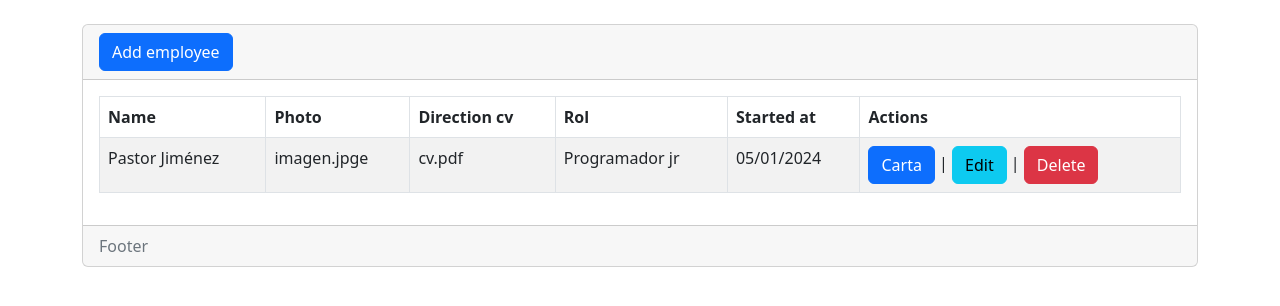
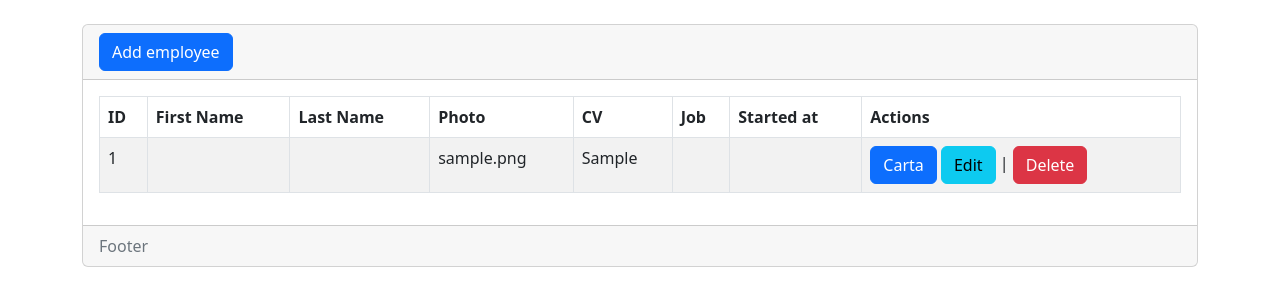
Before and after one commit to Torpass/control-employees-system, a PHP site: page /complex_project/sessions/empleados/index.php in a window 1280 px wide. Shown: the part 56-362 px from the top of the page. Run offline with PHP 8.4, Linux system fonts and the light colour scheme; tables that the repository leaves empty or names only in its code hold one stand-in row (values such as "Sample post"); data that the repository does not hold is empty.

```diff
--- a/sessions/empleados/index.php
+++ b/sessions/empleados/index.php
@@ -1,4 +1,14 @@
 <?php include('../../templates/header.php');?>
+<?php include '../../db.php'?>
+
+
+<?php
+$query = $connection->prepare("SELECT * FROM tbl_employees");
+$query->execute();
+$tbl_employees= $query->fetchAll(PDO::FETCH_ASSOC);
+?>
+
+
 <br>
 <div class="card">
     <div class="card-header">
@@ -9,32 +19,38 @@
             <table class="table table-striped table-bordered table-hover">
                 <thead class="thead-dark">
                     <tr>
-                        <th scope="col">Name</th>
+                        <th scope="col">ID</th>
+                        <th scope="col">First Name</th>
+                        <th scope="col">Last Name</th>
                         <th scope="col">Photo</th>
-                        <th scope="col">Direction cv</th>
-                        <th scope="col">Rol</th>
+                        <th scope="col">CV</th>
+                        <th scope="col">Job</th>
                         <th scope="col">Started at</th>
                         <th scope="col">Actions</th>
                     </tr>
                 </thead>
+                <?php foreach ($tbl_employees as $employeesRegister){?>
                 <tbody>
-                    <tr>
-                        <td scope="row">Pastor Jiménez</td>
-                        <td>imagen.jpge</td>
-                        <td>cv.pdf</td>
-                        <td>Programador jr</td>
-                        <td>05/01/2024</td>
+                    <tr class="">
+                        <td scope="row"><?php echo $employeesRegister['id'];?></td>
+                        <td><?php echo $employeesRegister['firstName'];?></td>
+                        <td><?php echo $employeesRegister['lastName'];?></td>
+                        <td><?php echo $employeesRegister['photo'];?></td>
+                        <td><?php echo $employeesRegister['cv'];?></td>
+                        <td><?php echo $employeesRegister['idJob'];?></td>
+                        <td><?php echo $employeesRegister['startedAt'];?></td>
                         <td>
-                            <a name="" id="" class="btn btn-primary" href="#" role="button">Carta</a> |
-                            <a name="" id="" class="btn btn-info" href="#" role="button">Edit</a> |
-                            <a name="" id="" class="btn btn-danger" href="#" role="button">Delete</a>
+                                <a name="" id="" class="btn btn-primary" href="" role="button">Carta</a>
+
+                                <a name="" id="" class="btn btn-info" href="edit.php?txtID=<?php echo $employeesRegister['id']?>" role="button">Edit</a>
+                                |
+                                <a name="" id="" class="btn btn-danger" href="index.php?txtID=<?php echo $employeesRegister['id']?>" role="button">Delete</a>
                         </td>
                     </tr>
-
                 </tbody>
+                <?php }?>
             </table>
         </div>
-
     </div>
     <div class="card-footer text-muted">
         Footer
--- a/sessions/usuarios/edit.php
+++ b/sessions/usuarios/edit.php
@@ -34,6 +34,12 @@ if(isset($_GET['txtID'])){
     </div>
     <div class="card-body">
         <form action="" method="post" enctype="multipart/form-data">
+        <div class="mb-3">
+              <label for="" class="form-label">ID:</label>
+              <input type="text"
+                class="form-control" readonly name="txtName" id="" aria-describedby="helpId" placeholder="Write name" value="<?php echo $idEdit?>">
+            </div>
+
             <div class="mb-3">
               <label for="" class="form-label">Name:</label>
               <input type="text"
```
Also changed, not shown: sessions/empleados/create.php (+55 -8 lines).
